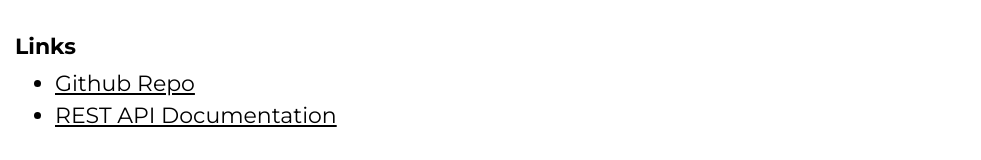
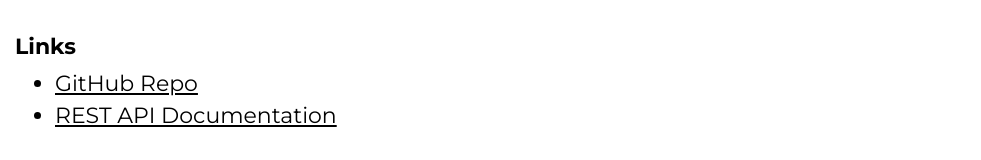
Before and after one commit to rajagoat/athulrajagopal.dev, a Next.js app: page /projects/gleanr in a window 1280 px wide. Shown: the part 2560-2720 px from the top of the page, without its empty margins (0-981 px from the left). Built offline with nearby package versions, Linux system fonts and the light colour scheme.

Commit message:
its GitHub not Github :-1:

```diff
--- a/pages/projects/gleanr.js
+++ b/pages/projects/gleanr.js
@@ -67,7 +67,7 @@ const Gleanr = () => {
                 <div className={styles.extra}>
                     <p><b>Links</b></p>
                     <ul>
-                        <li><u><a target="_blank" href="https://github.com/rajagoat/earth-day-c2g">Github Repo</a></u></li>
+                        <li><u><a target="_blank" href="https://github.com/rajagoat/earth-day-c2g">GitHub Repo</a></u></li>
                         <li><u><a target="_blank" href="https://docs.google.com/document/d/197S1YQKlYV77UJIOx1iEWDrEBokYtLMFNvTdEWVULZ4/edit?usp=sharing">REST API Documentation</a></u></li>
                     </ul>
                 </div>
```
